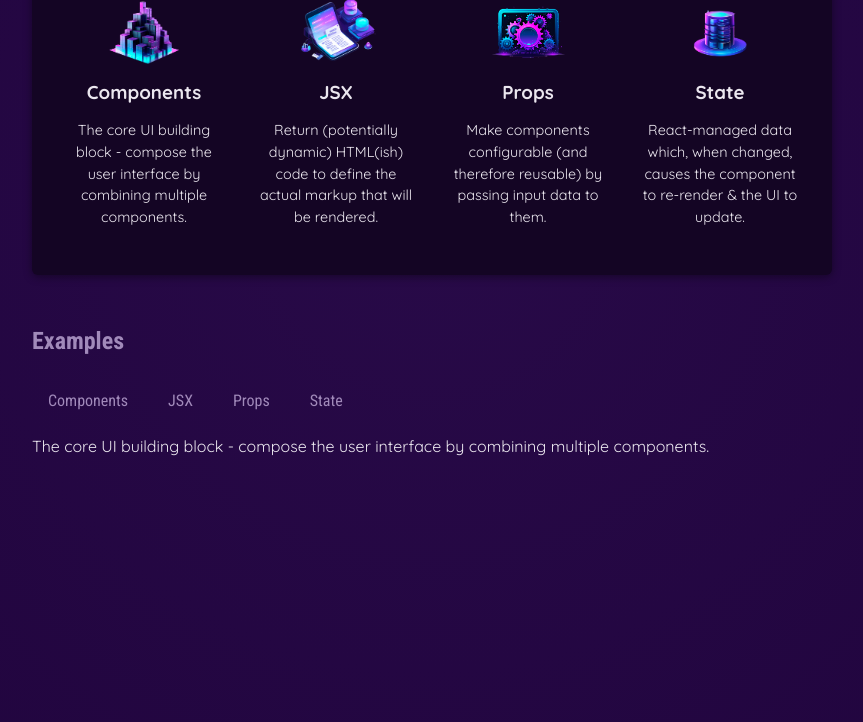
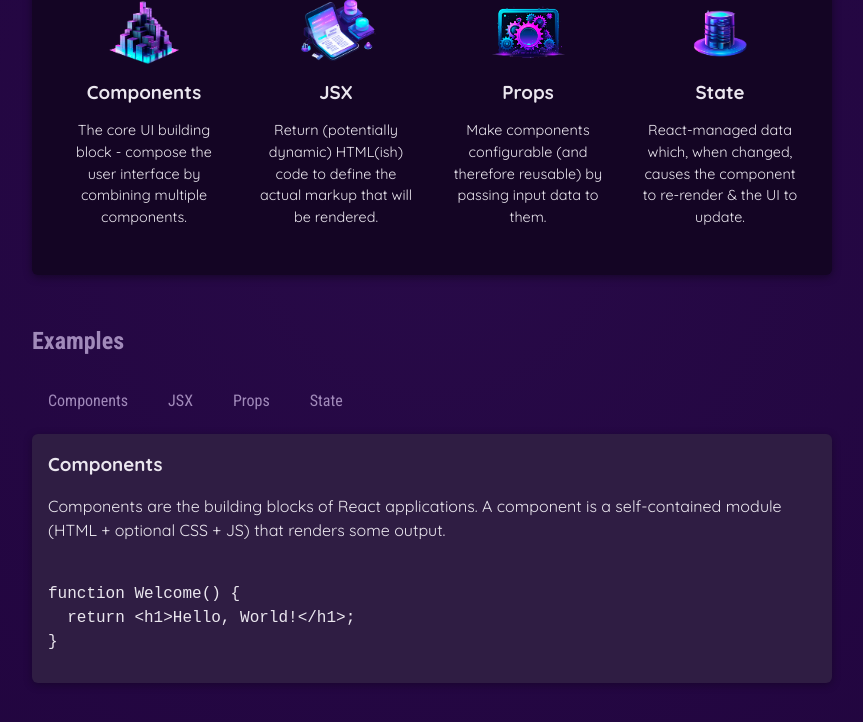
Before and after one commit to ernestoacosta75/react-full-course, a React (Vite) app: page / in a window 1280 px wide. Both pictures are taken after a click on the button "Components". Shown: the part 424-1146 px from the top of the page, without its empty margins (208-1071 px from the left). Built offline with nearby package versions, Linux system fonts and the light colour scheme.

Commit message:
Rendering content conditionally

```diff
--- a/src/App.jsx
+++ b/src/App.jsx
@@ -1,45 +1,57 @@
 import { useState } from "react";
 import Header from "./components/Header/Header";
+import CoreConcept from "./components/CoreConcept/CoreConcept.jsx";
 import TabButton from "./components/TabButton/TabButton.jsx";
-import { CORE_CONCEPTS } from './data.js';
-function CoreConcept({image, title, description}) {
-  return (
-    <li>
-      <img src={image} />
-      <h3>{title}</h3>
-      <p>{description}</p>
-    </li>
-  );
-}
+import { CORE_CONCEPTS, EXAMPLES } from "./data.js";
 function App() {
   const [selectedTopic, setSelectedTopic] = useState("");
 
   function handleSelect(selectedButton) {
-    setSelectedTopic(selectedButton.description);
+    setSelectedTopic(selectedButton.toLowerCase());
   }
+
+  let tabContent = !selectedTopic ? (
+    <p>Please, select a topic.</p>
+  ) : (
+    <div id="tab-content">
+      <h3>{EXAMPLES[selectedTopic].title}</h3>
+      <p>{EXAMPLES[selectedTopic].description}</p>
+      <pre>
+        <code>{EXAMPLES[selectedTopic].code}</code>
+      </pre>
+    </div>
+  );
 
   return (
     <div>
-      <Header/>
+      <Header />
       <main>
         <section id="core-concepts">
           <h2>Core Concepts</h2>
           <ul>
-            <CoreConcept {...CORE_CONCEPTS[0]}/>
-            <CoreConcept {...CORE_CONCEPTS[1]}/>
-            <CoreConcept {...CORE_CONCEPTS[2]}/>
-            <CoreConcept {...CORE_CONCEPTS[3]}/>
+            <CoreConcept {...CORE_CONCEPTS[0]} />
+            <CoreConcept {...CORE_CONCEPTS[1]} />
+            <CoreConcept {...CORE_CONCEPTS[2]} />
+            <CoreConcept {...CORE_CONCEPTS[3]} />
           </ul>
         </section>
         <section id="examples">
           <h2>Examples</h2>
           <menu>
-            <TabButton onSelect={()=> handleSelect(CORE_CONCEPTS[0])}>Components</TabButton>
-            <TabButton onSelect={()=> handleSelect(CORE_CONCEPTS[1])}>JSX</TabButton>
-            <TabButton onSelect={()=> handleSelect(CORE_CONCEPTS[2])}>Props</TabButton>
-            <TabButton onSelect={()=> handleSelect(CORE_CONCEPTS[3])}>State</TabButton>
+            <TabButton onSelect={() => handleSelect(CORE_CONCEPTS[0].title)}>
+              Components
+            </TabButton>
+            <TabButton onSelect={() => handleSelect(CORE_CONCEPTS[1].title)}>
+              JSX
+            </TabButton>
+            <TabButton onSelect={() => handleSelect(CORE_CONCEPTS[2].title)}>
+              Props
+            </TabButton>
+            <TabButton onSelect={() => handleSelect(CORE_CONCEPTS[3].title)}>
+              State
+            </TabButton>
           </menu>
-          {selectedTopic}
+          {tabContent}
         </section>
       </main>
     </div>
--- a/src/data.js
+++ b/src/data.js
@@ -29,3 +29,54 @@
       'React-managed data which, when changed, causes the component to re-render & the UI to update.',
   },
 ];
+
+export const EXAMPLES = {
+  components: {
+    title: 'Components',
+    description:
+      'Components are the building blocks of React applications. A component is a self-contained module (HTML + optional CSS + JS) that renders some output.',
+    code: `
+function Welcome() {
+  return <h1>Hello, World!</h1>;
+}`,
+  },
+  jsx: {
+    title: 'JSX',
+    description:
+      'JSX is a syntax extension to JavaScript. It is similar to a template language, but it has full power of JavaScript (e.g., it may output dynamic content).',
+    code: `
+<div>
+  <h1>Welcome {userName}</h1>
+  <p>Time to learn React!</p>
+</div>`,
+  },
+  props: {
+    title: 'Props',
+    description:
+      'Components accept arbitrary inputs called props. They are like function arguments.',
+    code: `
+function Welcome(props) {
+  return <h1>Hello, {props.name}</h1>;
+}`,
+  },
+  state: {
+    title: 'State',
+    description:
+      'State allows React components to change their output over time in response to user actions, network responses, and anything else.',
+    code: `
+function Counter() {
+  const [isVisible, setIsVisible] = useState(false);
+
+  function handleClick() {
+    setIsVisible(true);
+  }
+
+  return (
+    <div>
+      <button onClick={handleClick}>Show Details</button>
+      {isVisible && <p>Amazing details!</p>}
+    </div>
+  );
+}`,
+  },
+};
```
